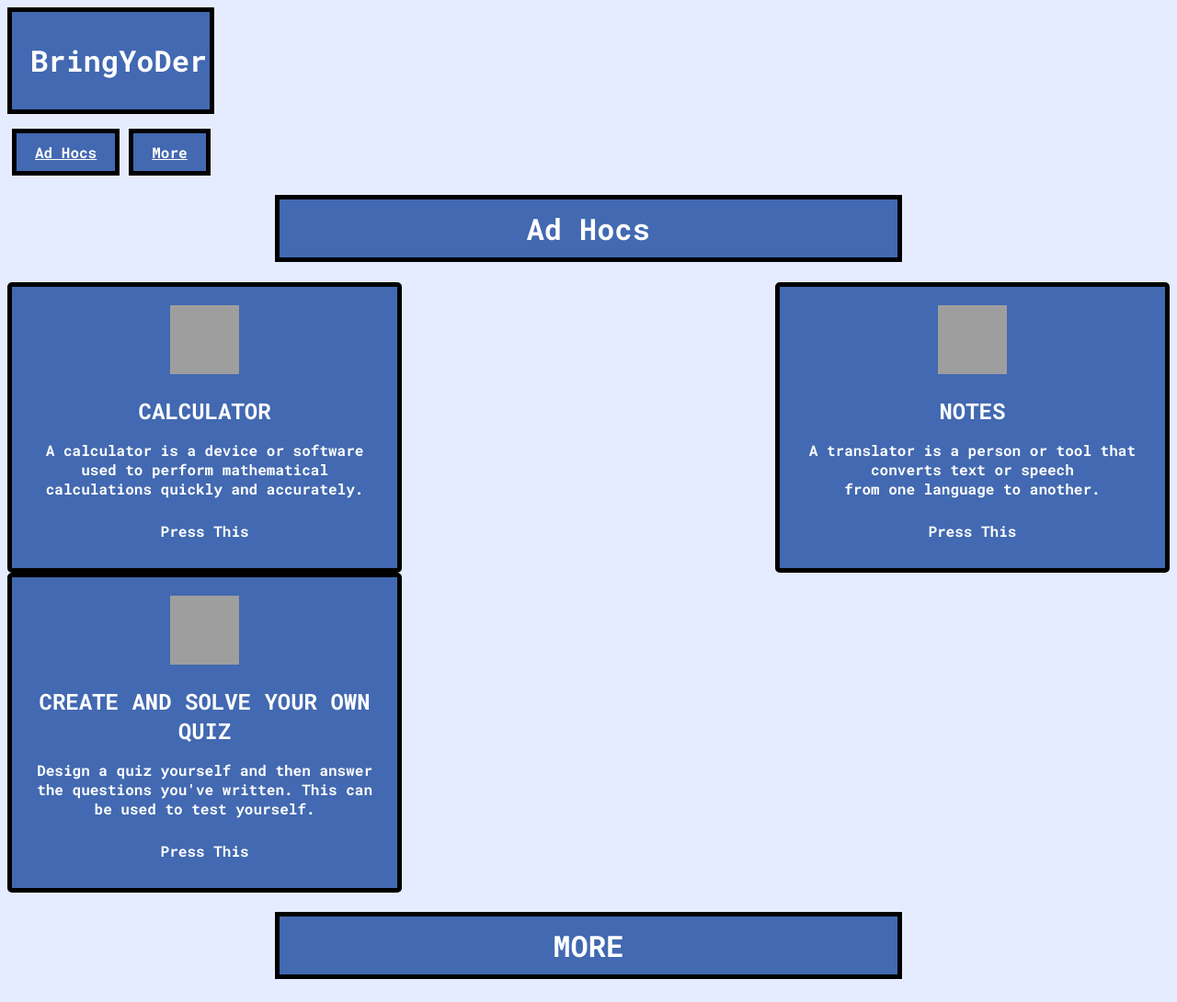
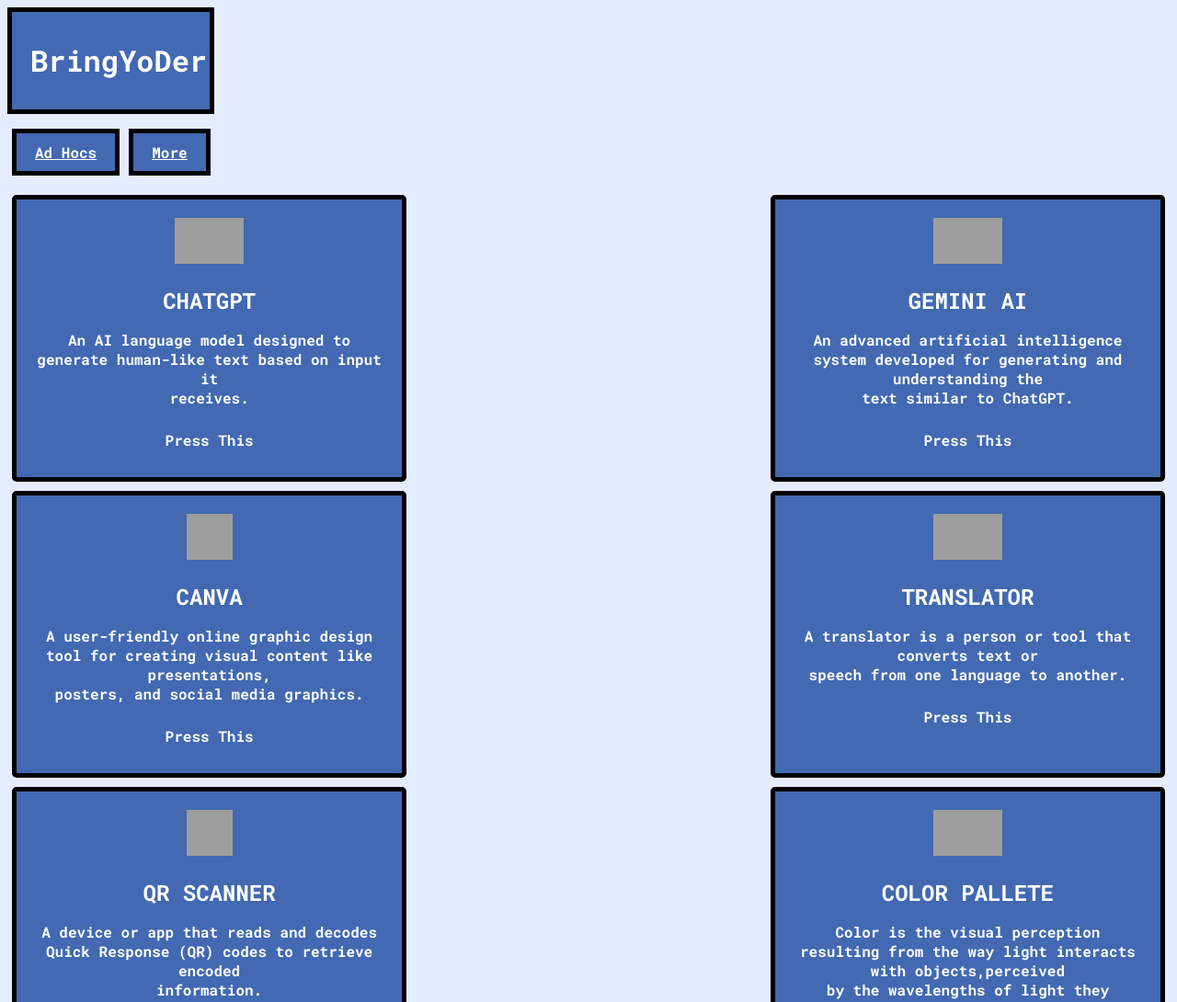
Before and after one commit to SYnx143/html-project1, a plain HTML site: page Features.html in a window 1280 px wide. Shown: the top 1090 px of the page at 92% size. Drawn offline with Linux system fonts and the light colour scheme; grey boxes are pictures that could not be loaded.

Commit message:
Update Features.html

```diff
--- a/Features.html
+++ b/Features.html
@@ -26,40 +26,6 @@
   </ul>
 </div>
 
-<!-- ad hocs -->
-<h1 class="more1">Ad Hocs</h1>
-
-<!-- calulator -->
-<div class="container2">
-    <div class="calculator-box">
-      <div class="section calculator">
-        <img src="https://media.istockphoto.com/id/531633071/vector/calculator.jpg?s=612x612&w=0&k=20&c=TrSndAw_fs5LVFqagmF16aqpKb7ZYzyMZ7bVL3QVyP8=" alt="" height="75" width="75">
-        <h2>Calculator</h2>
-        <p>A calculator is a device or software used to perform mathematical calculations quickly and accurately.</p>
-        <a href="#">Press This</a>
-      </div>
-    </div>
-    <!-- notes -->
-    <div class="notes-box">
-      <div class="section notes">
-        <img src="https://cdn-icons-png.flaticon.com/512/8317/8317718.png" alt="" height="75" width="75">
-        <h2>Notes</h2>
-        <p>A translator is a person or tool that converts text or speech <br> from one language to another.</p>
-        <a href="#">Press This</a>
-      </div>
-    </div>
-    <!-- quiz -->
-    <div class="quiz-box">
-      <div class="section quiz">
-        <img src="https://cdn-icons-png.flaticon.com/512/2784/2784494.png" alt="" height="75" width="75">
-        <h2>Create and Solve Your Own Quiz</h2>
-        <p>Design a quiz yourself and then answer the questions you've written. This can be used to test yourself.</p>
-        <a href="#">Press This</a>
-      </div>
-    </div>
-
-<!-- More -->
-<h1 class="more1">MORE</h1>
 
 
 <div class="container">
@@ -69,7 +35,7 @@
         <img src="https://www.unimedia.tech/wp-content/uploads/2023/12/openAI-chat-gpt-1-4.jpg" alt="#" height="50" width="75">
         <h2>Chatgpt</h2>
         <p>An AI language model designed to generate human-like text based on input it <br>receives.</p>
-        <a href="chatgpt.html">Press This</a>
+        <a href="chatgpt.html" class="button">Press This</a>
       </div>
     </div>
 <!-- gemini -->
@@ -78,7 +44,7 @@
         <img src="https://s.yimg.com/ny/api/res/1.2/RQx3Tvu5AvStfP.yCoYdjQ--/YXBwaWQ9aGlnaGxhbmRlcjt3PTEyMDA7aD02NzU-/https://media.zenfs.com/en/android_central_347/4c34873f2f9d684d8bfc4851780a4dcf" alt="#" height="50" width="75">
         <h2>Gemini AI</h2>
         <p>An advanced artificial intelligence system developed for generating and understanding the<br>text similar to ChatGPT.</p>
-        <a href="gemini.html">Press This</a>
+        <a href="gemini.html" class="button">Press This</a>
       </div>
     </div>
 <!-- canva -->
@@ -87,7 +53,7 @@
         <img src="https://play-lh.googleusercontent.com/3aWGqSf3T_p3F6wc8FFvcZcnjWlxpZdNaqFVEvPwQ1gTOPkVoZwq6cYvfK9eCkwCXbRY" alt="#" height="50" width="50">
         <h2>Canva</h2>
         <p>A user-friendly online graphic design tool for creating visual content like presentations,<br> posters, and social media graphics.</p>
-        <a href="canva.html">Press This</a>
+        <a href="canva.html" class="button">Press This</a>
       </div>
     </div>
 <!-- translator -->
@@ -95,8 +61,8 @@
       <div class="section translator">
         <img src="https://www.androidauthority.com/wp-content/uploads/2023/10/The-Google-Translate-logo.jpg" alt="#" height="50" width="75">
         <h2>Translator</h2>
-        <p>A translator is a person or tool that converts text or speech from one language to another.</p>
-        <a href="translator.html">Press This</a>
+        <p>A translator is a person or tool that converts text or <br>speech from one language to another.</p>
+        <a href="translator.html" class="button">Press This</a>
       </div>
     </div>
 <!-- scanner   -->
@@ -105,7 +71,7 @@
         <img src="https://upload.wikimedia.org/wikipedia/commons/d/d0/QR_code_for_mobile_English_Wikipedia.svg" alt="QR" height="50" width="50">
         <h2>QR Scanner</h2>
         <p>A device or app that reads and decodes Quick Response (QR) codes to retrieve encoded <br>information.</p>
-        <a href="qr scanner.html">Press This</a>
+        <a href="qr scanner.html" class="button">Press This</a>
       </div>
     </div>
 <!-- pallete color -->
@@ -114,7 +80,7 @@
         <img src="https://visualcomposer.com/wp-content/uploads/2019/07/Triad_Colors.png" alt="Color palette" height="50" width="75">
         <h2>Color Pallete</h2>
         <p>Color is the visual perception resulting from the way light interacts with objects,perceived<br> by the wavelengths of light they reflect or emit.</p>
-        <a href="color palette.html">Press This</a>
+        <a href="color palette.html" class="button">Press This</a>
       </div>
     </div>
 <!-- file converter -->
@@ -123,7 +89,7 @@
         <img src="https://images.sftcdn.net/images/t_app-icon-m/p/b177e4e9-9238-4fe9-be38-d0c80cdf795f/3939120187/file-converter-file%20converter%20icon.png" alt="#" hegith="75" width="50">
         <h2>File Converter</h2>
         <p>A file converter is a versatile tool that enables users to seamlessly transform files from one <br> format to another.</p>
-        <a href="file conver.html">Press This</a>
+        <a href="file conver.html" class="button">Press This</a>
       </div>
     </div>
   </div>
```
